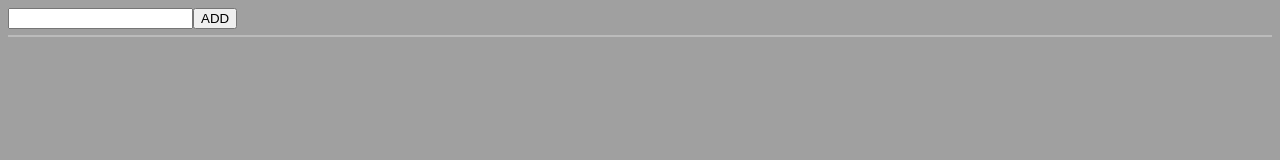
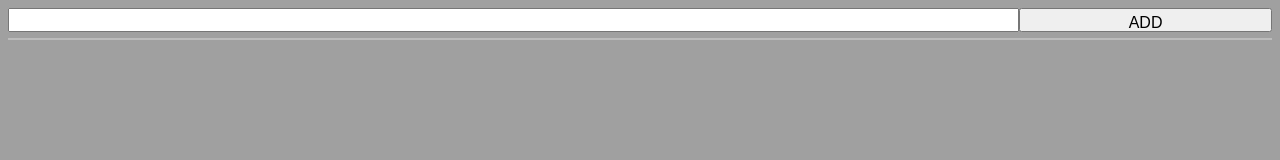
Before and after one commit to ioma8/pamec, a plain HTML site: page index.html in a window 1280 px wide. Drawn offline with Linux system fonts and the light colour scheme.

Commit message:
Stylování formu

```diff
--- a/index.html
+++ b/index.html
@@ -8,7 +8,7 @@
     <script src="js/script.js"></script>
   </head>
   <body>
-    <form onSubmit="addTodo();return false;">
+    <form onSubmit="addTodo();return false;" id="todoForm">
       <input type="text" name="newTodoInput" id="newTodoInput" value="" /><button id="newTodoButton" type="submit">ADD</button>
     </form>
     <div class="" id="todosArea">
--- a/style.css
+++ b/style.css
@@ -1,7 +1,33 @@
+* {
+	box-sizing: border-box;
+}
+
 body {
 	background-color: #a0a0a0;
 	color: #000000;
 	font-family: sans-serif;
+}
+
+#todoForm {
+	position: relative;
+}
+
+#todoForm #newTodoInput {
+	width: 80%;
+	height: 24px;
+	line-height: 1;
+	font-size: 16px;
+	display: inline-block;
+	vertical-align: top;
+}
+
+#todoForm #newTodoButton {
+	width: 20%;
+	height: 24px;
+	line-height: 24px;
+	font-size: 16px;
+	display: inline-block;
+	vertical-align: top;
 }
 
 #todosArea {
```
